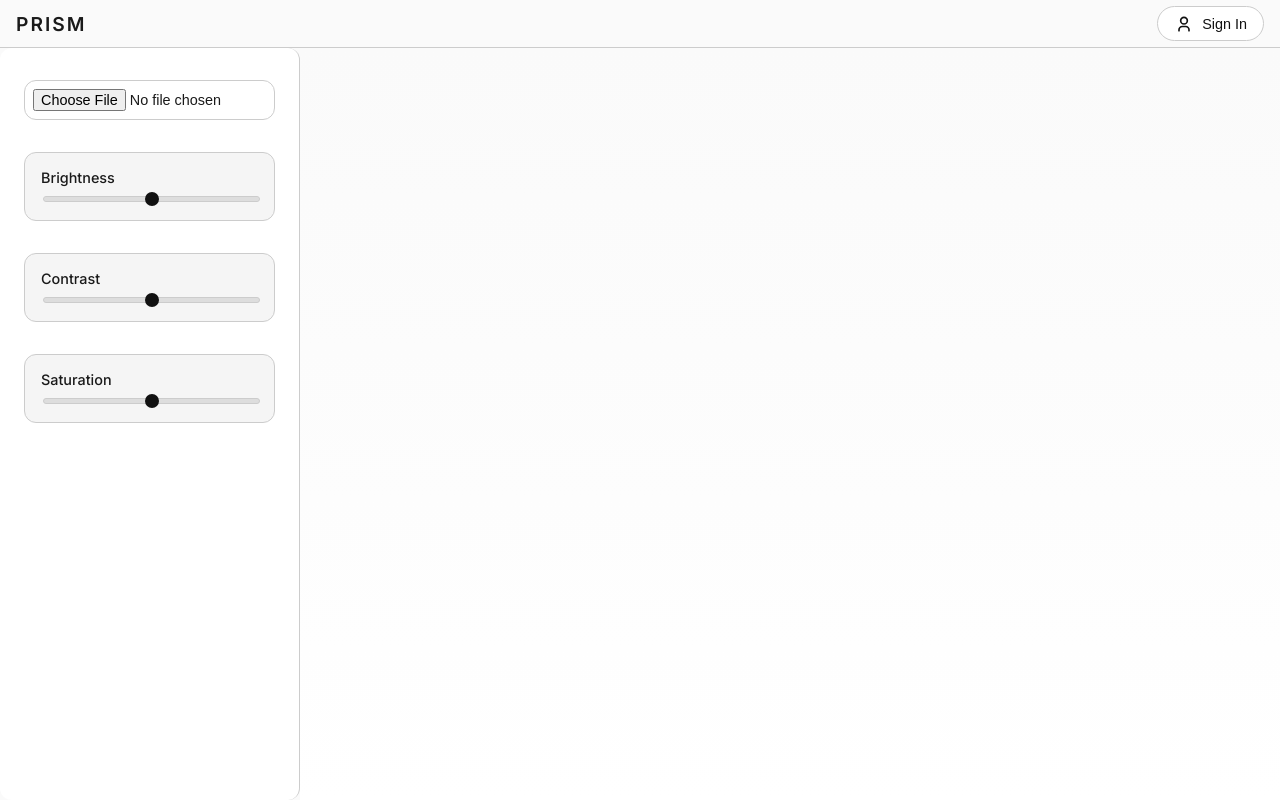
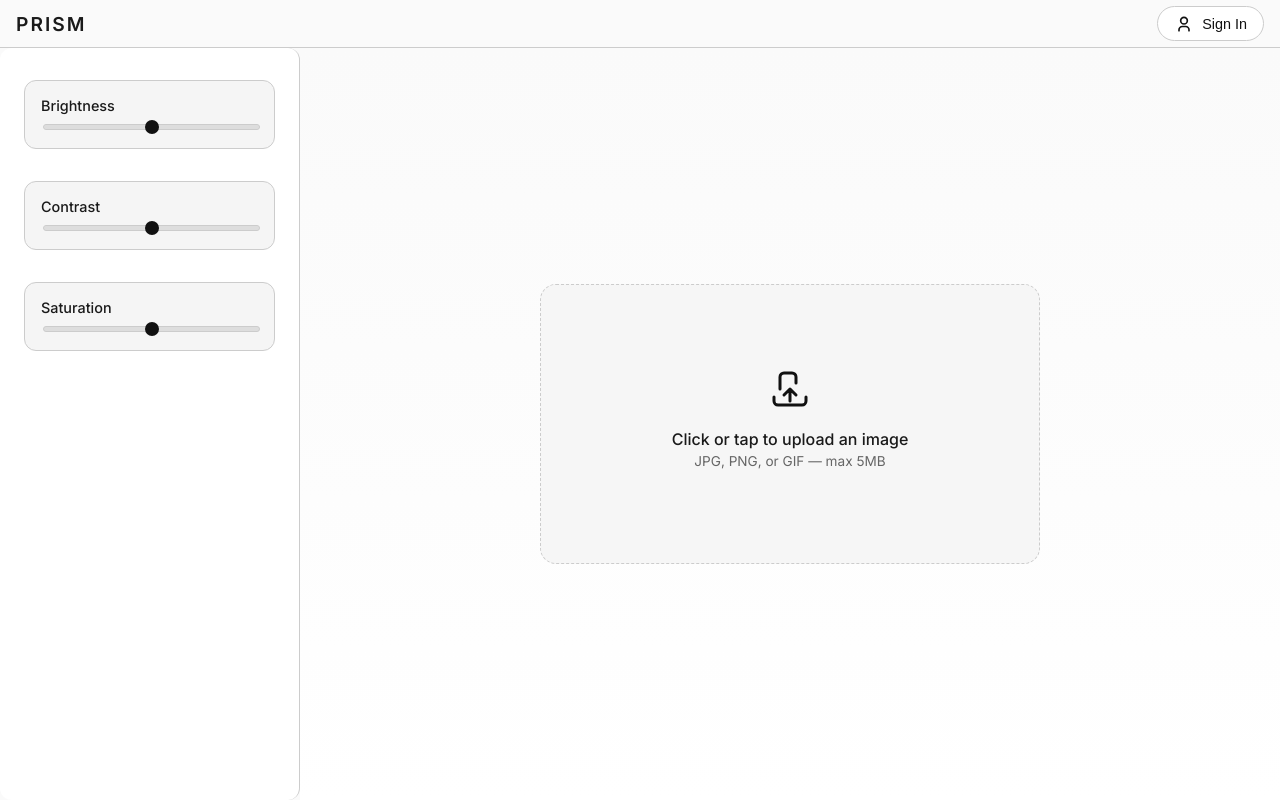
Before and after one commit to ammarqd/prism-web-app, a React (Vite) app in the folder client/: page / in a window 1280 px wide. Built offline with nearby package versions, Linux system fonts and the light colour scheme.

Commit message:
Add upload splash

```diff
--- a/client/src/App.jsx
+++ b/client/src/App.jsx
@@ -31,6 +31,7 @@ function App() {
   const [texture, setTexture] = useState(null)
   const [isLoginOpen, setIsLoginOpen] = useState(false)
   const canvasRef = useRef(null)
+  const fileInputRef = useRef(null)
 
   const handleImageChange = (e) => {
     const file = e.target.files[0]
@@ -126,12 +127,6 @@ function App() {
 
       <div className="layout">
         <aside className="sidebar">
-          <input
-            className="file-input"
-            type="file"
-            accept="image/*"
-            onChange={handleImageChange}
-          />
 
           <>
             <div className="control-panel">
@@ -179,16 +174,49 @@ function App() {
         </aside>
 
         <main className="canvas-area">
+
+          <input
+            ref={fileInputRef}
+            type="file"
+            accept="image/*"
+            style={{ display: 'none' }}
+            onChange={handleImageChange}
+          />
+
+          {!image && (
+            <div className="upload-placeholder" onClick={() => fileInputRef.current?.click()}>
+              <svg
+                xmlns="http://www.w3.org/2000/svg"
+                className="upload-icon"
+                fill="none"
+                viewBox="0 0 24 24"
+                stroke="currentColor"
+                strokeWidth={1.5}
+                width="48"
+                height="48"
+              >
+                <path
+                  strokeLinecap="round"
+                  strokeLinejoin="round"
+                  d="M4 16v2a2 2 0 002 2h12a2 2 0 002-2v-2M12 12v6m0-6l-3 3m3-3l3 3m0-6V6a2 2 0 00-2-2H9a2 2 0 00-2 2v6"
+                />
+              </svg>
+              <p className="upload-text">Click or tap to upload an image</p>
+              <p className="upload-subtext">JPG, PNG, or GIF — max 5MB</p>
+            </div>
+          )}
+
           {image && (
             <>
               <button
-                className="overlay-toggle"
+                className="overlay-toggle fade-slide-down"
                 onMouseDown={() => setShowOriginal(true)}
                 onMouseUp={() => setShowOriginal(false)}
                 onMouseLeave={() => setShowOriginal(false)}
               >
                 Hold to Show Original
               </button>
+
 
               <img
                 src={image.url}
--- a/client/src/index.css
+++ b/client/src/index.css
@@ -131,7 +131,6 @@ html, body {
   border: none;
 }
 
-
 .logo {
   font-size: 1.2rem;
   font-weight: 600;
@@ -214,19 +213,81 @@ html, body {
   overflow: hidden;
 }
 
+.upload-placeholder {
+  position: absolute;
+  inset: 0;
+  margin: auto;
+  width: 80%;
+  max-width: 500px;
+  height: 280px;
+  background: rgba(245, 245, 245, 0.85);
+  border: 1.5px dashed var(--border);
+  border-radius: 16px;
+  display: flex;
+  flex-direction: column;
+  align-items: center;
+  justify-content: center;
+  cursor: pointer;
+  text-align: center;
+  transition: background 0.2s ease, border-color 0.2s ease;
+  z-index: 1;
+  padding: 2rem;
+  backdrop-filter: blur(2px);
+}
+
+.upload-placeholder:hover {
+  background: rgba(240, 240, 240, 0.95);
+  border-color: #999;
+}
+
+.upload-icon {
+  stroke: var(--thumb-bg);
+  margin-bottom: 1rem;
+}
+
+.upload-text {
+  font-size: 1rem;
+  font-weight: 500;
+  color: var(--text);
+  margin: 0;
+}
+
+.upload-subtext {
+  font-size: 0.85rem;
+  color: #666;
+  margin-top: 0.25rem;
+}
+
+@keyframes fadeSlideDown {
+  from {
+    opacity: 0;
+    transform: translate(-50%, -10px);
+  }
+  to {
+    opacity: 1;
+    transform: translate(-50%, 0);
+  }
+}
+
+
 .overlay-toggle {
   position: absolute;
   top: 1rem;
   left: 50%;
-  transform: translateX(-50%);
+  transform: translate(-50%, 0); /* Default position */
   z-index: 5;
   padding: 0.5rem 1.25rem;
   font-size: 0.9rem;
-  background: var(--re);
+  background: white;
   border: 1px solid var(--border);
   border-radius: 9999px;
   box-shadow: 0 2px 6px var(--border);
   cursor: pointer;
+  opacity: 1; /* default visible state */
+}
+
+.fade-slide-down {
+  animation: fadeSlideDown 0.2s ease-out;
 }
 
 .overlay-toggle:hover {
@@ -237,7 +298,7 @@ html, body {
 .canvas-wrapper {
   max-width: 100%;
   max-height: 100vh;
-  padding: 2em;
+  padding: 6em 0;
   position: absolute;
   inset: 0;
   margin: auto;
```
